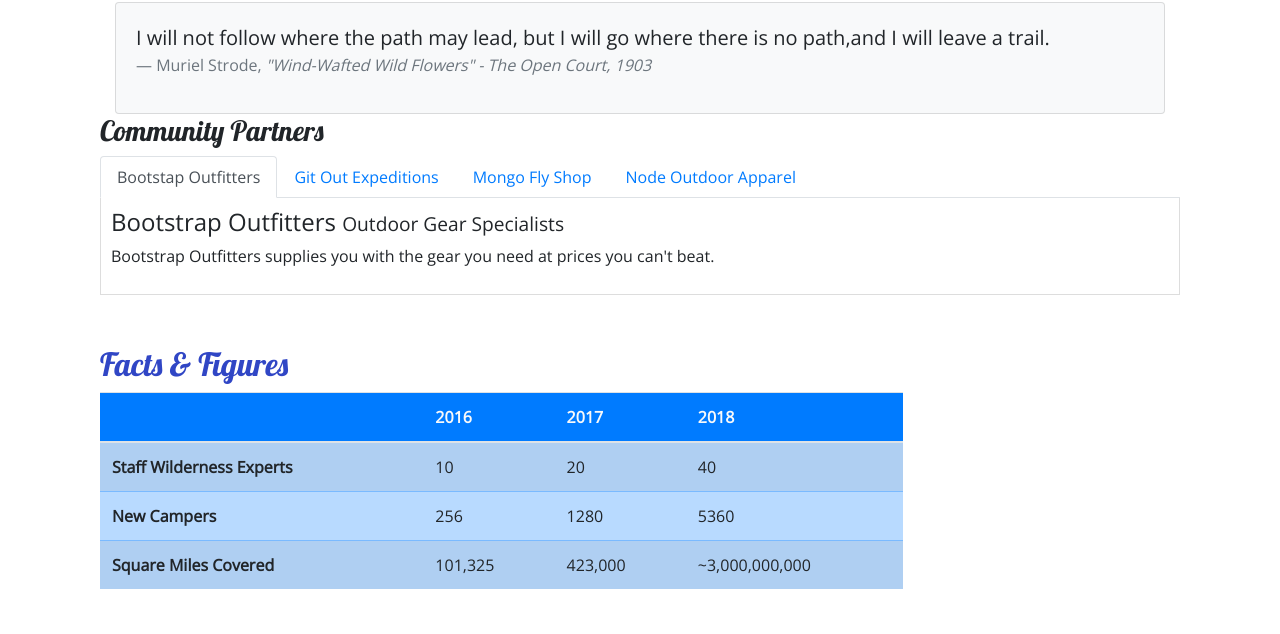
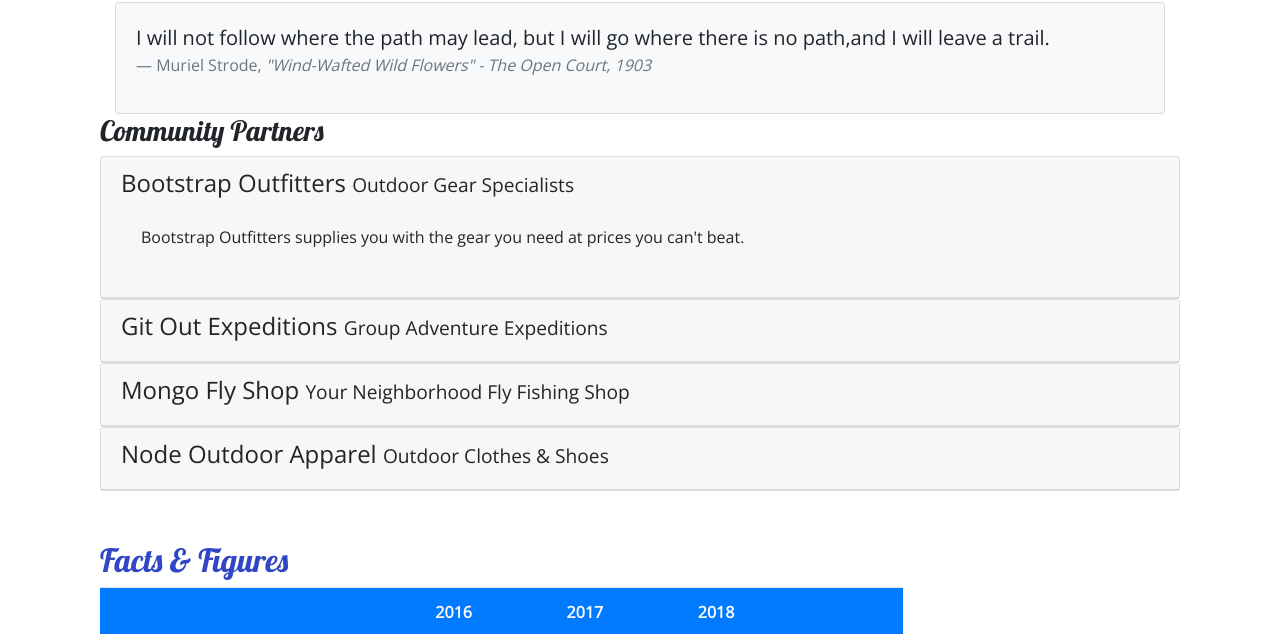
Before and after one commit to Arnold-DuFauchard/Bootstrap-Project-Setup, a website: page aboutus.html in a window 1280 px wide. Shown: the part 791-1425 px from the top of the page. Drawn offline with nearby package versions, Linux system fonts and the light colour scheme.

Commit message:
Exercise: Accordion

```diff
--- a/aboutus.html
+++ b/aboutus.html
@@ -105,28 +105,62 @@
             <div class="row">
                 <div class="col">
                     <h3>Community Partners</h3>
-                    <ul class="nav nav-tabs">
-                        <li class="nav-item"><a class="nav-link active" href="#bootstrap" role="tab" data-toggle="tab">Bootstap Outfitters</a></li>
-                        <li class="nav-item"><a class="nav-link" href="#git" role="tab" data-toggle="tab">Git Out Expeditions</a></li>
-                        <li class="nav-item"><a class="nav-link" href="#mongo" role="tab" data-toggle="tab">Mongo Fly Shop</a></li>
-                        <li class="nav-item"><a class="nav-link" href="#node" role="tab" data-toggle="tab">Node Outdoor Apparel</a></li>
-                    </ul>
-                    <div class="tab-content">
-                        <div role="tabpanel" class="tab-pane fade show active" id="bootstrap">
-                            <h4>Bootstrap Outfitters <small>Outdoor Gear Specialists</small></h4>
-                            <p class="d-none d-sm-block">Bootstrap Outfitters supplies you with the gear you need at prices you can't beat.</p>
+                    <div id="accordion">
+                        <div class="card">
+                            <div role="tab" class="card-header">
+                                <h4>
+                                    <a data-toggle="collapse" data-target="#bootstrap">
+                                        Bootstrap Outfitters <small>Outdoor Gear Specialists</small>
+                                    </a>
+                                </h4>
+                                <div class="collapse show" id="bootstrap" data-parent="#accordion">
+                                    <div class="card-body">
+                                        <p class="d-none d-sm-block">Bootstrap Outfitters supplies you with the gear you need at prices you can't beat.</p>
+                                    </div>
+                                </div>
+                            </div>
                         </div>
-                        <div role="tabpanel" class="tab-pane fade" id="git">
-                            <h4>Git Out Expeditions <small>Group Adventure Expeditions</small></h4>
-                            <p class="d-none d-sm-block">Join Git Out Expeditions to explore new horizons with a group of other adventurers!</p>
+                        <div class="card">
+                            <div role="tab" class="card-header">
+                                <h4>
+                                    <a class="collapsed" data-toggle="collapse" data-target="#git">
+                                        Git Out Expeditions <small>Group Adventure Expeditions</small>
+                                    </a>
+                                </h4>
+                                <div class="collapse" id="git" data-parent="#accordion">
+                                    <div class="card-body">
+                                        <p class="d-none d-sm-block">Join Git Out Expeditions to explore new horizons with a group of other adventurers!</p>
+                                    </div>
+                                </div>
+                            </div>
                         </div>
-                        <div role="tabpanel" class="tab-pane fade" id="mongo">
-                            <h4>Mongo Fly Shop <small>Your Neighborhood Fly Fishing Shop</small></h4>
-                            <p class="d-none d-sm-block">Need a new fishing pole, a tacklebox, or flies of all kinds? Stop by Mongo Fly Shop.</p>
+                        <div class="card">
+                            <div role="tab" class="card-header">
+                                <h4>
+                                    <a class="collapsed" data-toggle="collapse" data-target="#mongo">
+                                        Mongo Fly Shop <small>Your Neighborhood Fly Fishing Shop</small>
+                                    </a>
+                                </h4>
+                                <div class="collapse" id="mongo" data-parent="#accordion">
+                                    <div class="card-body">
+                                        <p class="d-none d-sm-block">Need a new fishing pole, a tacklebox, or flies of all kinds? Stop by Mongo Fly Shop.</p>
+                                    </div>
+                                </div>
+                            </div>
                         </div>
-                        <div role="tabpanel" class="tab-pane fade" id="node">
-                            <h4>Node Outdoor Apparel <small>Outdoor Clothes & Shoes</small></h4>
-                            <p class="d-none d-sm-block">From polar fleeces to swimsuits, hiking boots to waders, a visit to Node will be sure to get you covered.</p>
+                        <div class="card">
+                            <div role="tab" class="card-header">
+                                <h4>
+                                    <a class="collapsed" data-toggle="collapse" data-target="#node">
+                                        Node Outdoor Apparel <small>Outdoor Clothes & Shoes</small>
+                                    </a>
+                                </h4>
+                                <div class="collapse" id="node" data-parent="#accordion">
+                                    <div class="card-body">
+                                        <p class="d-none d-sm-block">From polar fleeces to swimsuits, hiking boots to waders, a visit to Node will be sure to get you covered.</p>
+                                    </div>
+                                </div>
+                            </div>
                         </div>
                     </div>
                 </div>
--- a/css/styles.css
+++ b/css/styles.css
@@ -36,8 +36,7 @@ header h2 {
     background-color: #901CAD;
 }
 
-.tab-content {
-    border: 1px solid #DDD;
-    border-top: none;
-    padding: 10px;
+a, a:hover {
+    color: inherit;
+    text-decoration: none;
 }
```
